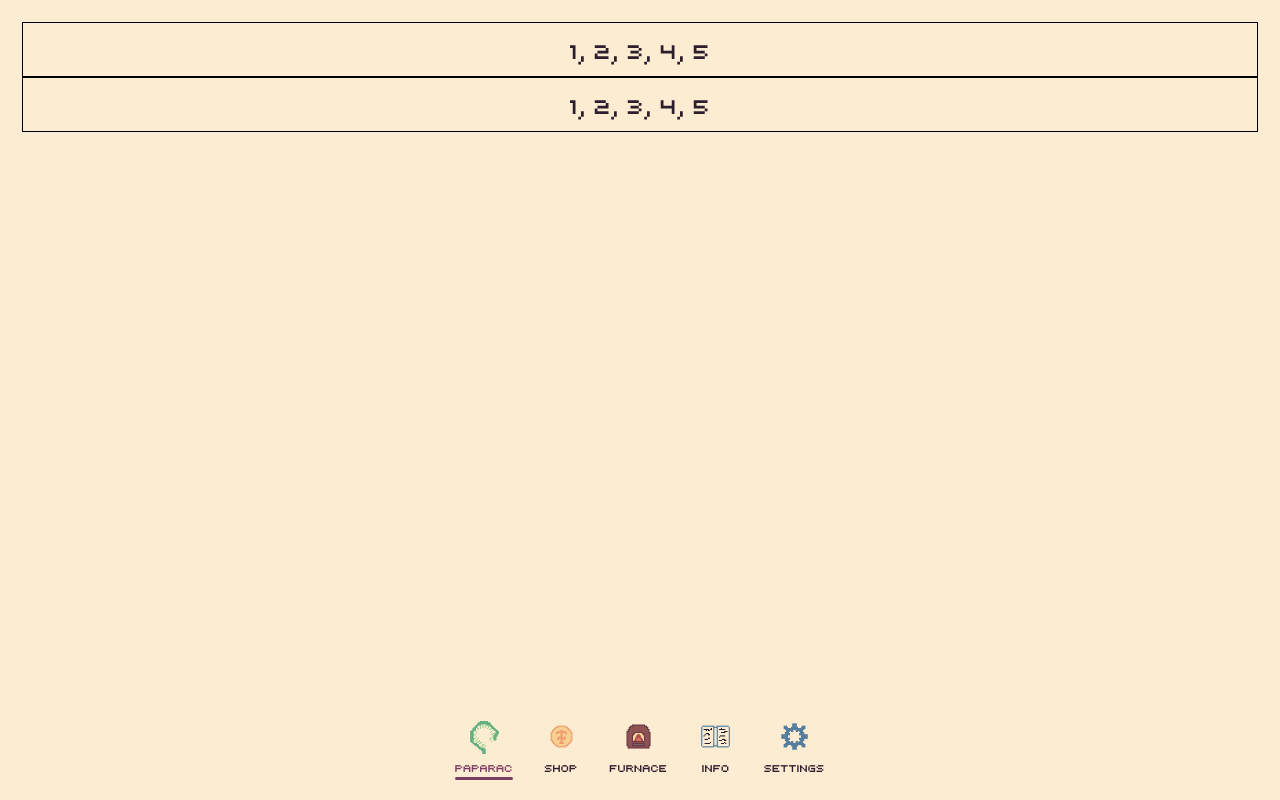
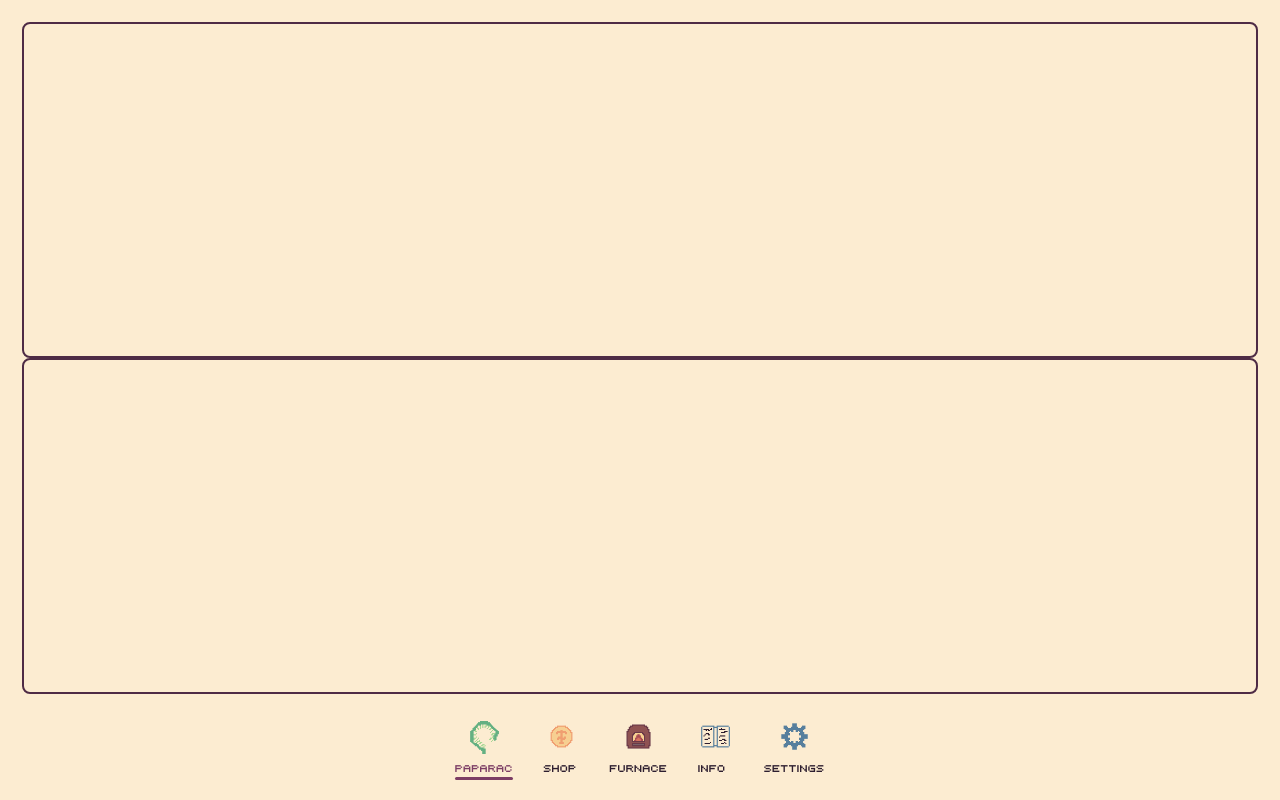
Before and after one commit to dzumita/paparac_kvetka_old, a Vue app: page / in a window 1280 px wide. Built offline with nearby package versions, Linux system fonts and the light colour scheme.

Commit message:
Finished develop AppObjectLibrary

```diff
--- a/src/App.vue
+++ b/src/App.vue
@@ -70,6 +70,8 @@ html, body {
 
 /*~~~Temporarily~~~*/
 h1, p {
+  width:  fit-content;
+  height: fit-content;
   margin: 0;
 }
 </style>
--- a/src/components/AppObjectLibrary.vue
+++ b/src/components/AppObjectLibrary.vue
@@ -1,6 +1,5 @@
 <template>
   <div class="object-library">
-    1, 2, 3, 4, 5
   </div>
 </template>
 
@@ -12,9 +11,16 @@ export default {
 
 <style scoped>
   .object-library {
-    border: 1px solid #000;
+    border:        2px solid var(--border);
+    border-radius: var(--borderRadius);
 
-    width: 100%;
-    padding:    var(--padding);
+    width:   100%;
+    height:  100%;
+    padding: var(--padding);
+
+    display:        grid;
+    gap:            var(--padding);
+    place-content:  start;
+    grid-auto-flow: column;
   }
 </style>
--- a/src/components/AppPageWrapper.vue
+++ b/src/components/AppPageWrapper.vue
@@ -15,6 +15,8 @@ export default {
     width:   100%;
     padding: var(--padding);
 
+    display: grid;
+
     overflow: auto;
   }
 
```
